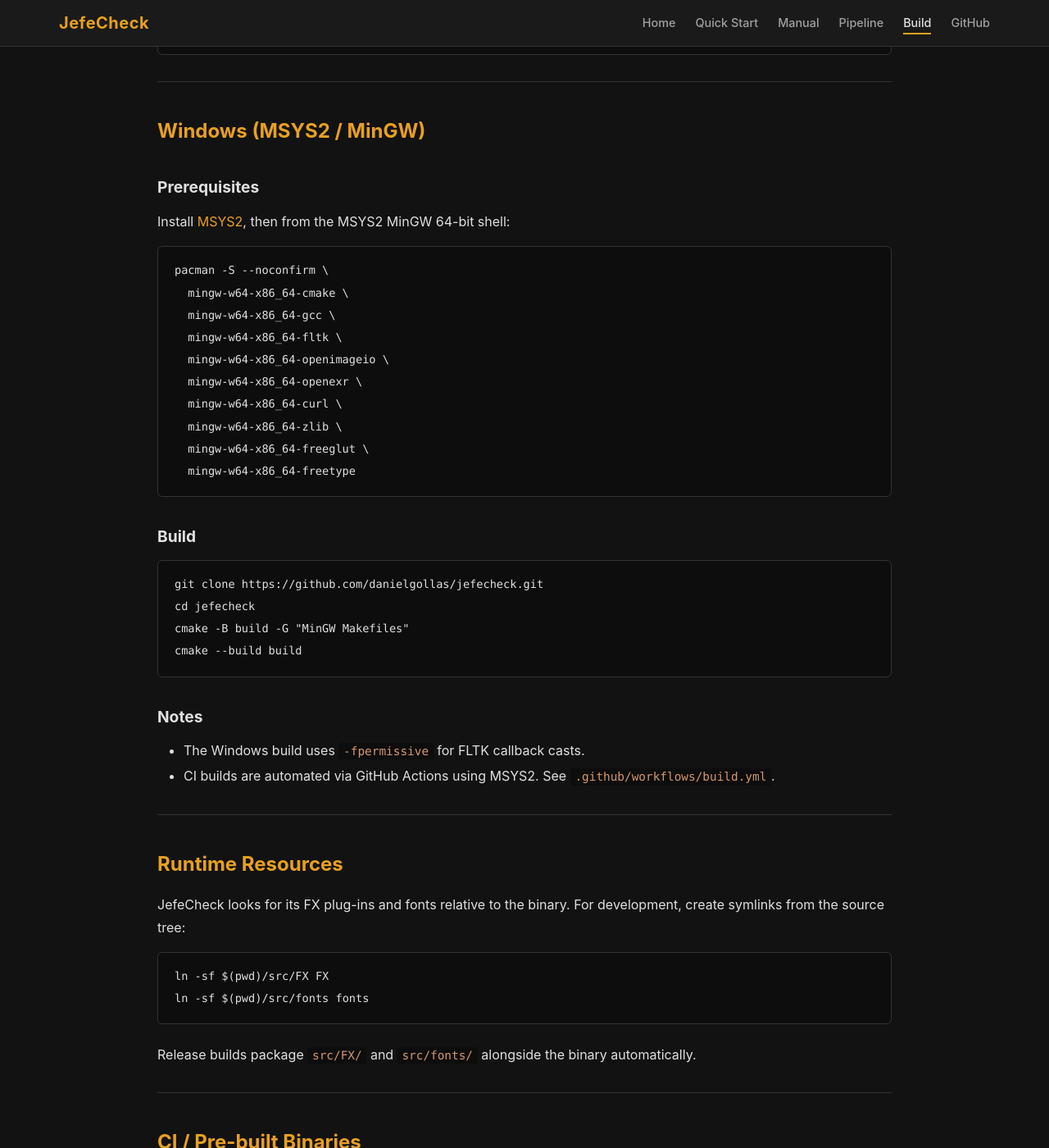
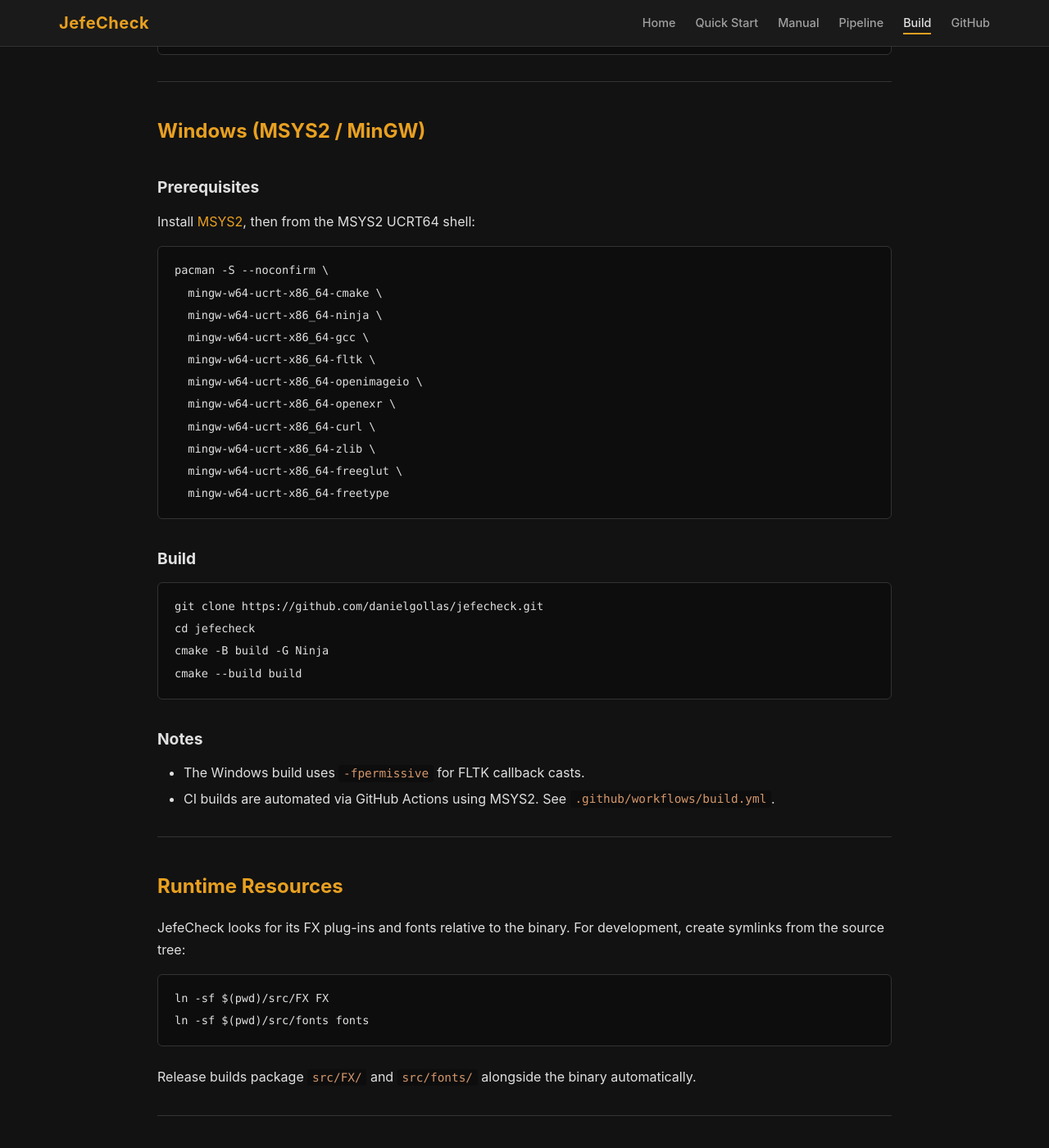
Before and after one commit to danielgollas/jefecheck, a Jekyll site: the page built from site/building.md, in a window 1280 px wide and 1400 px high, scrolled down 1631 px. Shown: the whole window at 82% size. Built offline with Jekyll 4.4.1, drawn with Linux system fonts in a browser that asks for light colours.

Commit message:
ci, docs: build Windows with Ninja; the UCRT64 toolchain has no make
Co-Authored-By: Claude Opus 5.5 <noreply@anthropic.com>

````diff
--- a/site/building.md
+++ b/site/building.md
@@ -71,19 +71,20 @@ bash build_linux.sh
 
 ### Prerequisites
 
-Install [MSYS2](https://www.msys2.org/), then from the MSYS2 MinGW 64-bit shell:
+Install [MSYS2](https://www.msys2.org/), then from the MSYS2 UCRT64 shell:
 
 ```bash
 pacman -S --noconfirm \
-  mingw-w64-x86_64-cmake \
-  mingw-w64-x86_64-gcc \
-  mingw-w64-x86_64-fltk \
-  mingw-w64-x86_64-openimageio \
-  mingw-w64-x86_64-openexr \
-  mingw-w64-x86_64-curl \
-  mingw-w64-x86_64-zlib \
-  mingw-w64-x86_64-freeglut \
-  mingw-w64-x86_64-freetype
+  mingw-w64-ucrt-x86_64-cmake \
+  mingw-w64-ucrt-x86_64-ninja \
+  mingw-w64-ucrt-x86_64-gcc \
+  mingw-w64-ucrt-x86_64-fltk \
+  mingw-w64-ucrt-x86_64-openimageio \
+  mingw-w64-ucrt-x86_64-openexr \
+  mingw-w64-ucrt-x86_64-curl \
+  mingw-w64-ucrt-x86_64-zlib \
+  mingw-w64-ucrt-x86_64-freeglut \
+  mingw-w64-ucrt-x86_64-freetype
 ```
 
 ### Build
@@ -91,7 +92,7 @@ pacman -S --noconfirm \
 ```bash
 git clone https://github.com/danielgollas/jefecheck.git
 cd jefecheck
-cmake -B build -G "MinGW Makefiles"
+cmake -B build -G Ninja
 cmake --build build
 ```
 
````
Also changed, not shown: CLAUDE.md (+1 -1 lines), .github/workflows/build.yml, .github/workflows/release.yml, README.md.
